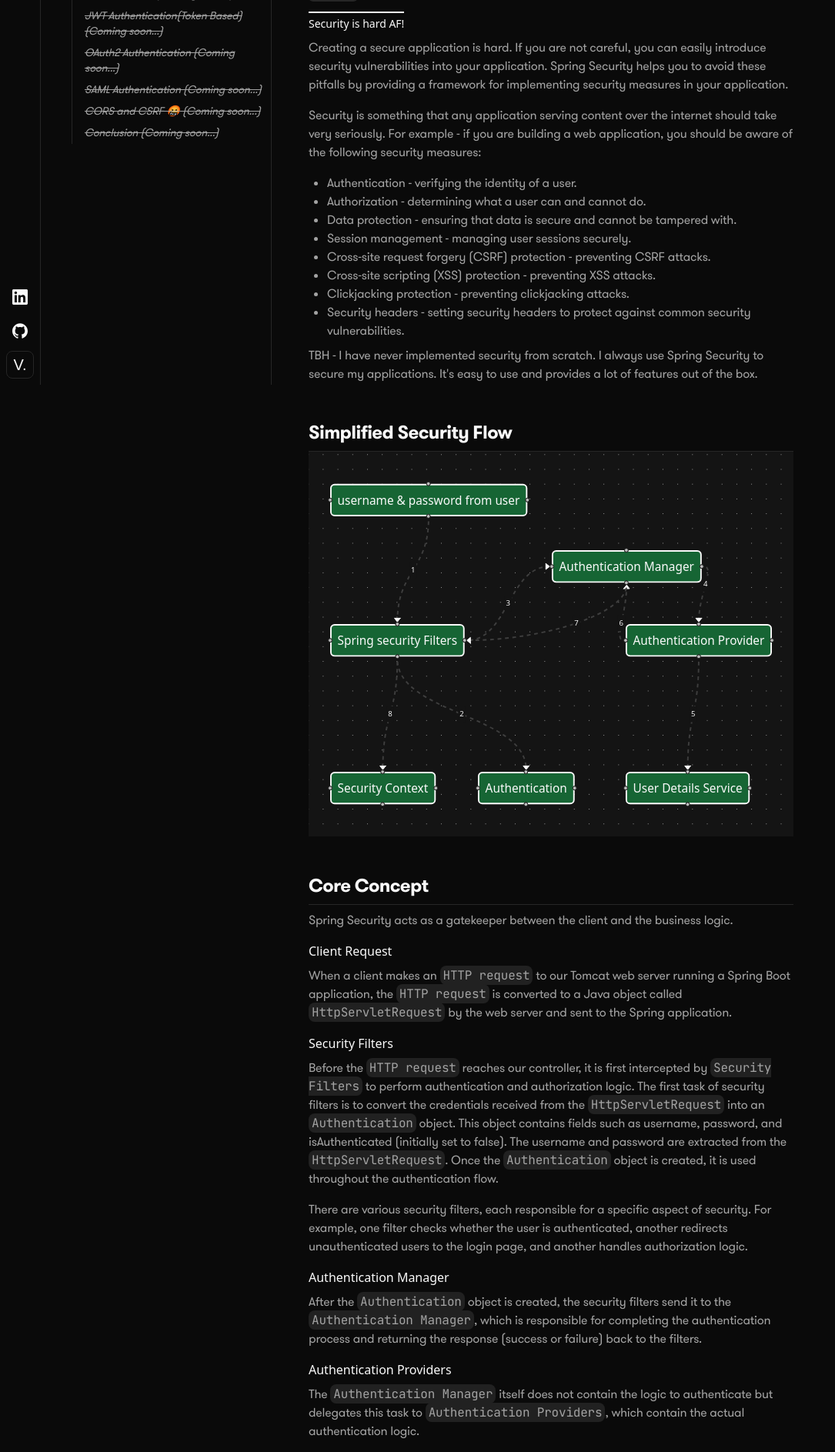
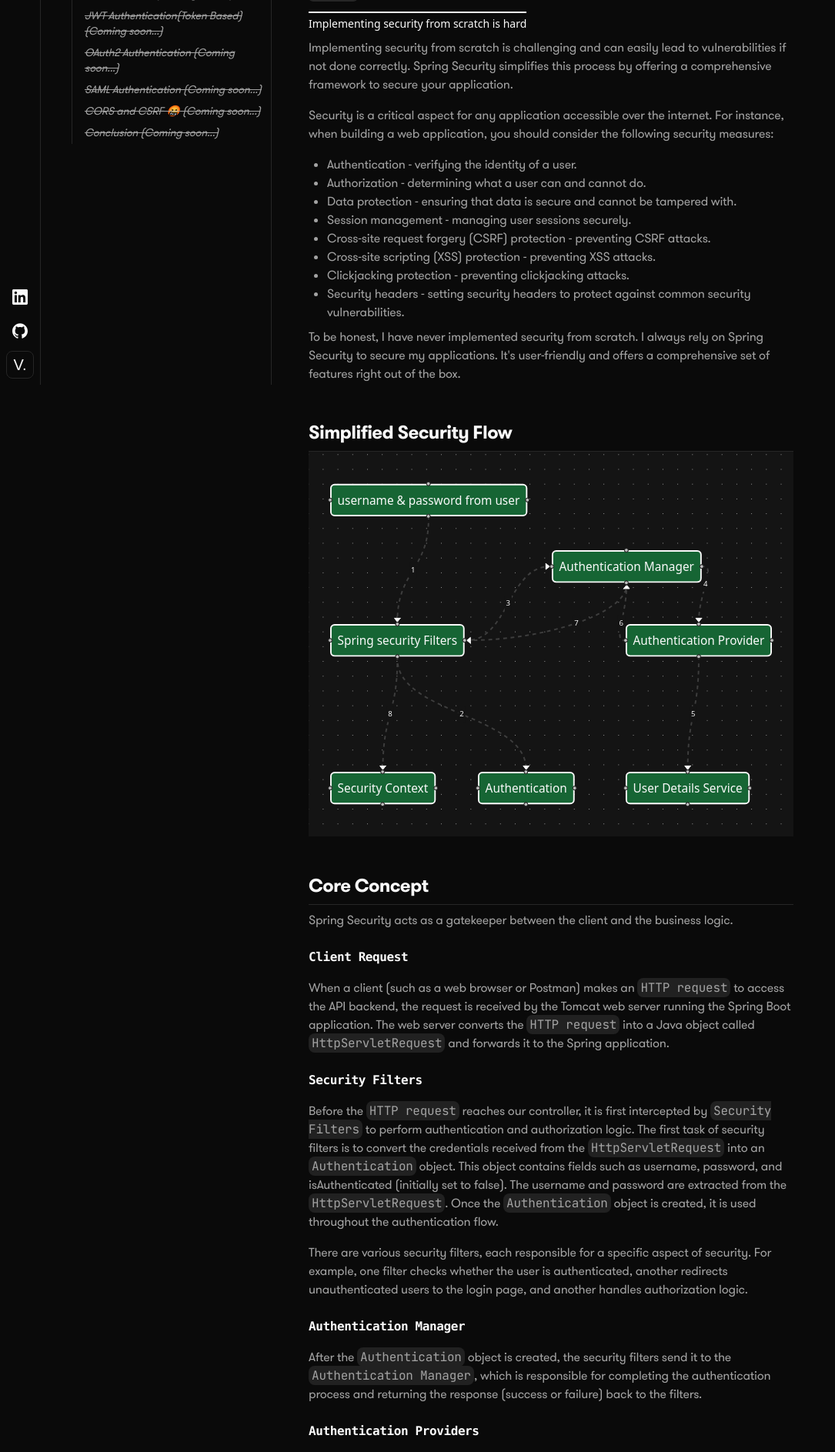
Before and after one commit to VivekGupta137/techblog, a Next.js app: page /blog/spring/spring-security/security-is-ez in a window 1280 px wide. Shown: the part 300-2187 px from the top of the page at 77% size, without its empty margins (0-1085 px from the left). Built offline with nearby package versions, Linux system fonts and the light colour scheme; a web font is replaced by a local one.

Commit message:
improved the security doc

```diff
--- a/src/app/(main)/blog/(contents)/(container)/spring/spring-security/security-is-ez/page.mdx
+++ b/src/app/(main)/blog/(contents)/(container)/spring/spring-security/security-is-ez/page.mdx
@@ -14,12 +14,13 @@ I'll try my best to explain how Spring Security works and how you can use it to
   <BadgeLink href="https://spring.io/projects/spring-security" label="Docs" />
 </div>
 
-#### Security is hard AF!
-Creating a secure application is hard. If you are not careful, you can easily introduce security vulnerabilities into your application.
-Spring Security helps you to avoid these pitfalls by providing a framework for implementing security measures in your application.
+#### Implementing security from scratch is hard
+Implementing security from scratch is challenging and can easily lead to vulnerabilities if not done correctly.
+Spring Security simplifies this process by offering a comprehensive framework to secure your application.
 
-Security is something that any application serving content over the internet should take very seriously.
-For example - if you are building a web application, you should be aware of the following security measures:
+Security is a critical aspect for any application accessible over the internet.
+For instance, when building a web application, you should consider the following security measures:
+
 * Authentication - verifying the identity of a user.
 * Authorization - determining what a user can and cannot do.
 * Data protection - ensuring that data is secure and cannot be tampered with.
@@ -29,7 +30,7 @@ For example - if you are building a web application, you should be aware of the
 * Clickjacking protection - preventing clickjacking attacks.
 * Security headers - setting security headers to protect against common security vulnerabilities.
 
-TBH - I have never implemented security from scratch. I always use Spring Security to secure my applications. It's easy to use and provides a lot of features out of the box.
+To be honest, I have never implemented security from scratch. I always rely on Spring Security to secure my applications. It's user-friendly and offers a comprehensive set of features right out of the box.
 
 
 ## Simplified Security Flow
@@ -39,7 +40,7 @@ TBH - I have never implemented security from scratch. I always use Spring Securi
 Spring Security acts as a gatekeeper between the client and the business logic.
 
 ### Client Request
-When a client makes an `HTTP request` to our Tomcat web server running a Spring Boot application, the `HTTP request` is converted to a Java object called `HttpServletRequest` by the web server and sent to the Spring application.
+When a client (such as a web browser or Postman) makes an `HTTP request` to access the API backend, the request is received by the Tomcat web server running the Spring Boot application. The web server converts the `HTTP request` into a Java object called `HttpServletRequest` and forwards it to the Spring application.
 
 ### Security Filters
 Before the `HTTP request` reaches our controller, it is first intercepted by `Security Filters` to perform authentication and authorization logic. The first task of security filters is to convert the credentials received from the `HttpServletRequest` into an `Authentication` object. This object contains fields such as username, password, and isAuthenticated (initially set to false). The username and password are extracted from the `HttpServletRequest`. Once the `Authentication` object is created, it is used throughout the authentication flow.
@@ -65,20 +66,6 @@ Once the `Security Filters` receive the `Authentication` object from the `Authen
 ### Security Context Holder
 After successful authentication, the `Authentication` object is set in the `Security Context Holder`. By default, it stores the `Authentication` object in the form of a HashMap. The key for the stored `Authentication` object is stored as a cookie in the client's browser, which is then used for subsequent requests without needing to pass the username/password credentials with every request. By default, this cookie is stored as `JSESSIONID` in the browser. Whenever a new request comes in, Spring Security checks if that cookie is present. If not, the request is rejected.
 
-## Pros and Cons of Spring Security
-<Pluspoints type={"pros"}>
-  <p>Covers authentication, authorization, and protection against common vulnerabilities.</p>
-  <p>Supports custom authentication and authorization for unique requirements.</p>
-  <p>Suitable for both small projects and large-scale, microservices-based systems.</p>
-  <p>Enforces best practices out-of-the-box.</p>
-</Pluspoints>
-<Pluspoints type={"cons"}>
-  <p>Custom setups can be complicated and harder to maintain.</p>
-  <p>Configuration can be verbose and complex for beginners.</p>
-  <p>Misconfiguration can lead to vulnerabilities if not carefully handled.</p>
-</Pluspoints>
-
-
 ## Security Filters
 
 Some important filters in Spring Security are:
@@ -92,3 +79,16 @@ Some important filters in Spring Security are:
 ### AuthorizationFilter
 - This filter is responsible to identify whether the user is trying to access a protected route.
 - This checks for all the authorities and roles that the user has and based on that, it decides whether the user is authorized to access the route or not.
+
+## Pros and Cons of Spring Security
+<Pluspoints type={"pros"}>
+  <p>Covers authentication, authorization, and protection against common vulnerabilities.</p>
+  <p>Supports custom authentication and authorization for unique requirements.</p>
+  <p>Suitable for both small projects and large-scale, microservices-based systems.</p>
+  <p>Enforces best practices out-of-the-box.</p>
+</Pluspoints>
+<Pluspoints type={"cons"}>
+  <p>Custom setups can be complicated and harder to maintain.</p>
+  <p>Configuration can be verbose and complex for beginners.</p>
+  <p>Misconfiguration can lead to vulnerabilities if not carefully handled.</p>
+</Pluspoints>
--- a/src/components/spring-security/FirstFlow.tsx
+++ b/src/components/spring-security/FirstFlow.tsx
@@ -17,13 +17,13 @@ import {
 
 import "@xyflow/react/dist/style.css";
 import { useTheme } from "next-themes";
-import { useCallback } from "react";
-import {CustomNode} from "./CustomNode";
+import { useCallback, useEffect, useState } from "react";
+import { CustomNode } from "./CustomNode";
+import { Skeleton } from "../ui/skeleton";
 
 const nodeTypes = {
     custom: CustomNode,
 };
-
 
 const initialNodes: Node[] = [
     {
@@ -32,15 +32,51 @@ const initialNodes: Node[] = [
         data: { label: "username & password from user" },
         type: "custom",
     },
-    { id: "filters", position: { x: 0, y: 200 }, data: { label: "Spring security Filters" } ,type: "custom",},
-    { id: "auth", position: { x: 200, y: 400 }, data: { label: "Authentication" } ,type: "custom",},
-    { id: "auth-manager", position: { x: 300, y: 100 }, data: { label: "Authentication Manager" } ,type: "custom",},
-    { id: "auth-provider", position: { x: 400, y: 200 }, data: { label: "Authentication Provider" } ,type: "custom",},
-    { id: "user-details", position: { x: 400, y: 400 }, data: { label: "User Details Service" } ,type: "custom",},
-    { id: "security-context", position: { x: 0, y: 400 }, data: { label: "Security Context" } ,type: "custom",},
+    {
+        id: "filters",
+        position: { x: 0, y: 200 },
+        data: { label: "Spring security Filters" },
+        type: "custom",
+    },
+    {
+        id: "auth",
+        position: { x: 200, y: 400 },
+        data: { label: "Authentication" },
+        type: "custom",
+    },
+    {
+        id: "auth-manager",
+        position: { x: 300, y: 100 },
+        data: { label: "Authentication Manager" },
+        type: "custom",
+    },
+    {
+        id: "auth-provider",
+        position: { x: 400, y: 200 },
+        data: { label: "Authentication Provider" },
+        type: "custom",
+    },
+    {
+        id: "user-details",
+        position: { x: 400, y: 400 },
+        data: { label: "User Details Service" },
+        type: "custom",
+    },
+    {
+        id: "security-context",
+        position: { x: 0, y: 400 },
+        data: { label: "Security Context" },
+        type: "custom",
+    },
 ];
 
-const generateEdge = (source: string, target: string, label: string, sourceHandle='sa', targetHandle='tb') : Edge => ({
+const generateEdge = (
+    source: string,
+    target: string,
+    label: string,
+    sourceHandle = "sa",
+    targetHandle = "tb"
+): Edge => ({
     id: `e-${source}-${target}`,
     source,
     target,
@@ -58,9 +94,9 @@ const generateEdge = (source: string, target: string, label: string, sourceHandl
     },
     sourceHandle,
     targetHandle,
-})
+});
 const initialEdges: Edge[] = [
-    generateEdge("client", "filters", "1", 'sb', 'tt'),
+    generateEdge("client", "filters", "1", "sb", "tt"),
     generateEdge("filters", "auth", "2", "sb", "tt"),
     generateEdge("filters", "auth-manager", "3", "sr", "tl"),
     generateEdge("auth-manager", "auth-provider", "4", "sr", "tt"),
@@ -71,26 +107,36 @@ const initialEdges: Edge[] = [
 ];
 const proOptions = { hideAttribution: true };
 
-const edgeTypes: EdgeTypes = {
-  };
-
+const edgeTypes: EdgeTypes = {};
 
 const FirstFlow = () => {
     const { resolvedTheme } = useTheme();
     const [nodes, , onNodesChange] = useNodesState(initialNodes);
     const [edges, setEdges, onEdgesChange] = useEdgesState(initialEdges);
 
+    const [colorMode, setColorMode] = useState<ColorMode | null>(null);
     const onConnect = useCallback(
         (params: Edge | Connection) => setEdges((eds) => addEdge(params, eds)),
         [setEdges]
     );
 
-
+    useEffect(() => {
+        if (resolvedTheme == "system") {
+            setColorMode(null);
+        } else {
+            setColorMode(resolvedTheme as ColorMode);
+        }
+    }, [resolvedTheme]);
 
     return (
-        <div style={{ width: "100%", height: "500px" }} className="group">
+        <div className="w-full h-[500px]">
+            {colorMode == null && <Skeleton className="w-full h-full rounded-md" />}
+            {colorMode && (
+                <div
+                    className="group w-full h-full "
+                >
                     <ReactFlow
-                colorMode={resolvedTheme as ColorMode}
+                        colorMode={colorMode}
                         proOptions={proOptions}
                         nodes={nodes}
                         edges={edges}
@@ -101,9 +147,19 @@ const FirstFlow = () => {
                         fitView
                         nodeTypes={nodeTypes}
                     >
-                <Background color="#ccc" variant={BackgroundVariant.Dots} />
-                <MiniMap className="hidden group-hover:block" nodeStrokeWidth={12} zoomable pannable />
+                        <Background
+                            color="#ccc"
+                            variant={BackgroundVariant.Dots}
+                        />
+                        <MiniMap
+                            className="hidden group-hover:block"
+                            nodeStrokeWidth={12}
+                            zoomable
+                            pannable
+                        />
                     </ReactFlow>
+                </div>
+            )}
         </div>
     );
 };
--- a/src/mdx-components.tsx
+++ b/src/mdx-components.tsx
@@ -1,7 +1,14 @@
 import type { MDXComponents } from "mdx/types";
 import Image, { ImageProps } from "next/image";
 import Link from "next/link";
-import { Table, TableBody, TableCell, TableHead, TableHeader, TableRow } from "./components/ui/table";
+import {
+    Table,
+    TableBody,
+    TableCell,
+    TableHead,
+    TableHeader,
+    TableRow,
+} from "./components/ui/table";
 import { GoArrowUpRight } from "react-icons/go";
 import FirstFlow from "./components/spring-security/FirstFlow";
 
@@ -15,8 +22,19 @@ export function useMDXComponents(components: MDXComponents): MDXComponents {
                 {children}
             </h2>
         ),
+        h3: ({ children }) => (
+            <h3
+                id={`${children}`}
+                className="mt-6 scroll-m-20 pb-2 text-md font-semibold tracking-tight first:mt-0 font-mono "
+            >
+                <Link href={`#${children}`} className="hover:underline">{children}</Link>
+            </h3>
+        ),
         h4: ({ children }) => (
-      <h4 className="mb-2 mt-4" id={(children as string).toLocaleLowerCase()}>
+            <h4
+                className="mb-2 mt-4"
+                id={(children as string).toLocaleLowerCase()}
+            >
                 <span className="pt-1 text-sm border-t-2 border-[hsl(var(--primary))] font-[500]">
                     {children}
                 </span>
@@ -40,7 +58,8 @@ export function useMDXComponents(components: MDXComponents): MDXComponents {
                 className=" inline-flex group text-primary underline dark:text-muted-foreground dark:hover:bg-[#212121] group-hover:bg-gray-200 px-1 rounded-sm transition-all duration-300"
                 href={href as string}
             >
-          {children} <GoArrowUpRight className="inline-block size-4 text-blue-500 group-hover:text-green-500" />
+                {children}{" "}
+                <GoArrowUpRight className="inline-block size-4 text-blue-500 group-hover:text-green-500" />
             </Link>
         ),
         ul: ({ children }) => (
```
Lines whose indentation alone changed are shown as unchanged.
